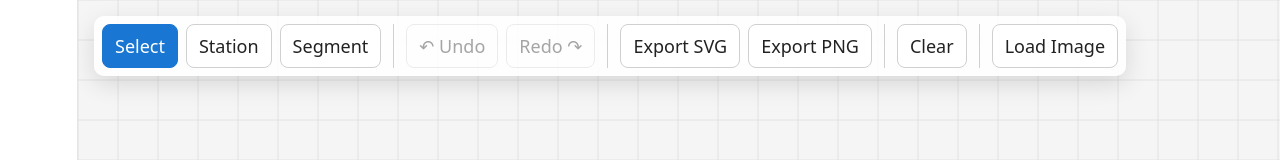
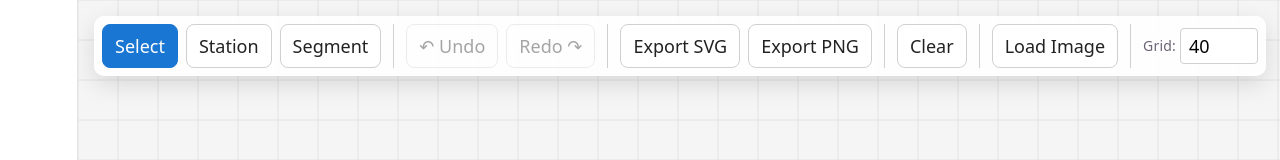
Before and after one commit to minzen/transit-editor, a React (Vite) app: page / in a window 1280 px wide. Shown: the top 160 px of the page. Built offline with nearby package versions, Linux system fonts and the light colour scheme.

Commit message:
Add adjustable grid size

```diff
--- a/src/editor/EditorCanvas.css
+++ b/src/editor/EditorCanvas.css
@@ -97,6 +97,24 @@
   min-width: 120px;
 }
 
+.editor-grid-size-control {
+  display: flex;
+  align-items: center;
+  gap: 4px;
+}
+
+.editor-grid-size-control label {
+  font-size: 14px;
+}
+
+.editor-grid-size-input {
+  padding: 4px 8px;
+  border: 1px solid #d0d0d0;
+  border-radius: 4px;
+  font: inherit;
+  width: 60px;
+}
+
 svg {
   touch-action: none;
   user-select: none;
--- a/src/editor/EditorCanvas.tsx
+++ b/src/editor/EditorCanvas.tsx
@@ -47,6 +47,8 @@ export function EditorCanvas() {
 
     const [backgroundImage, setBackgroundImage] = useState<string | null>(null)
     const [showBackground, setShowBackground] = useState(true)
+
+    const [gridSize, setGridSize] = useState(40)
 
     const colorPalette = [
         '#e53935',
@@ -356,6 +358,22 @@ export function EditorCanvas() {
                     </button>
                 )}
 
+                <div className="editor-toolbar-separator" />
+
+                <div className="editor-grid-size-control">
+                    <label htmlFor="gridSize">Grid:</label>
+                    <input
+                        id="gridSize"
+                        type="number"
+                        value={gridSize}
+                        onChange={(e) => setGridSize(Number(e.target.value))}
+                        min="10"
+                        max="100"
+                        step="10"
+                        className="editor-grid-size-input"
+                    />
+                </div>
+
                 {activeTool === 'segment' && (
                     <>
                         <div className="editor-toolbar-separator" />
@@ -578,7 +596,7 @@ export function EditorCanvas() {
                         snapPointToGrid(
                             point.x,
                             point.y,
-                            40
+                            gridSize
                         )
 
                     moveStation(
@@ -621,7 +639,7 @@ export function EditorCanvas() {
                         snapPointToGrid(
                             point.x,
                             point.y,
-                            40
+                            gridSize
                         )
 
                     addStation(
@@ -659,7 +677,7 @@ export function EditorCanvas() {
                     <GridLayer
                         width={4000}
                         height={4000}
-                        gridSize={40}
+                        gridSize={gridSize}
                     />
 
                     <SegmentLayer
```
